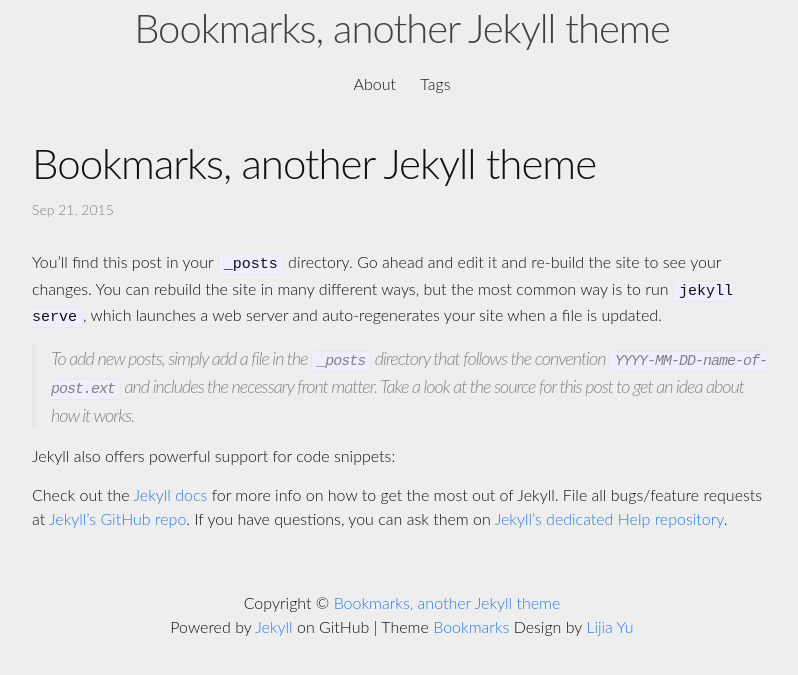
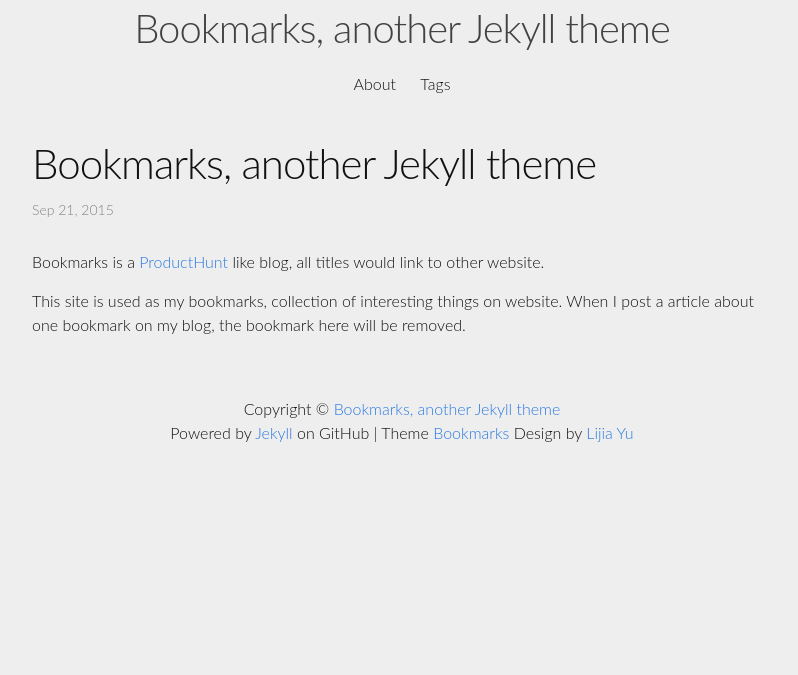
Before and after one commit to yulijia/bookmarks, a Jekyll site: the page built from _posts/2015-09-21-welcome-to-jekyll.markdown, in a window 1280 px wide. Shown: the top 675 px of the page, without its empty margins (238-1036 px from the left). Built offline with Jekyll 4.4.1, drawn with Linux system fonts in a browser that asks for light colours; nearby versions of some CDN libraries.

Commit message:
update post

```diff
--- a/_posts/2015-09-21-welcome-to-jekyll.markdown
+++ b/_posts/2015-09-21-welcome-to-jekyll.markdown
@@ -5,14 +5,8 @@
 tags: [Jekyll update]
 link: http://yulijia.net/bookmarks/
 ---
-You’ll find this post in your `_posts` directory. Go ahead and edit it and re-build the site to see your changes. You can rebuild the site in many different ways, but the most common way is to run `jekyll serve`, which launches a web server and auto-regenerates your site when a file is updated.
 
-> To add new posts, simply add a file in the `_posts` directory that follows the convention `YYYY-MM-DD-name-of-post.ext` and includes the necessary front matter. Take a look at the source for this post to get an idea about how it works.
+Bookmarks is a [ProductHunt](https://www.producthunt.com) like blog, all titles would link to other website.
 
-Jekyll also offers powerful support for code snippets:
-
-Check out the [Jekyll docs][jekyll] for more info on how to get the most out of Jekyll. File all bugs/feature requests at [Jekyll’s GitHub repo][jekyll-gh]. If you have questions, you can ask them on [Jekyll’s dedicated Help repository][jekyll-help].
-
-[jekyll]:      http://jekyllrb.com
-[jekyll-gh]:   https://github.com/jekyll/jekyll
-[jekyll-help]: https://github.com/jekyll/jekyll-help
+This site is used as my bookmarks, collection of interesting things on website.
+When I post a article about one bookmark on my blog, the bookmark here will be removed.
```
